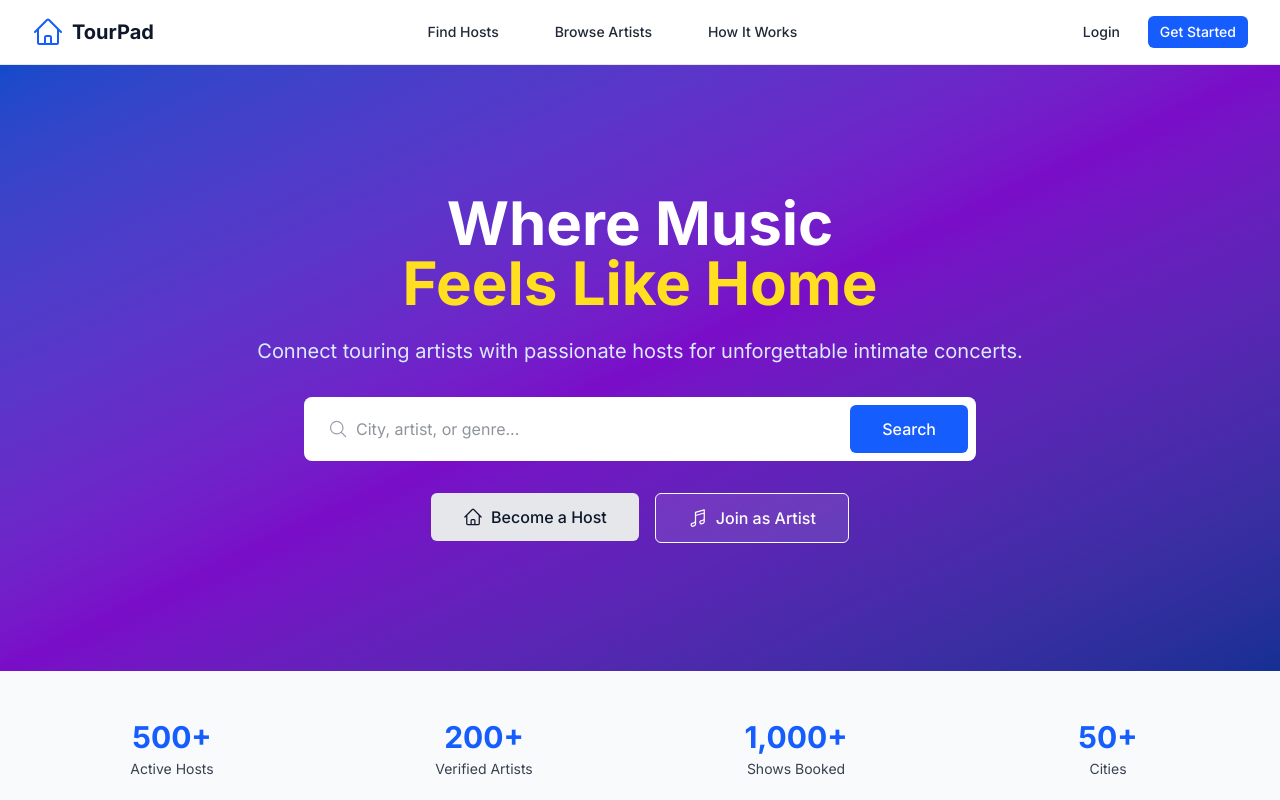
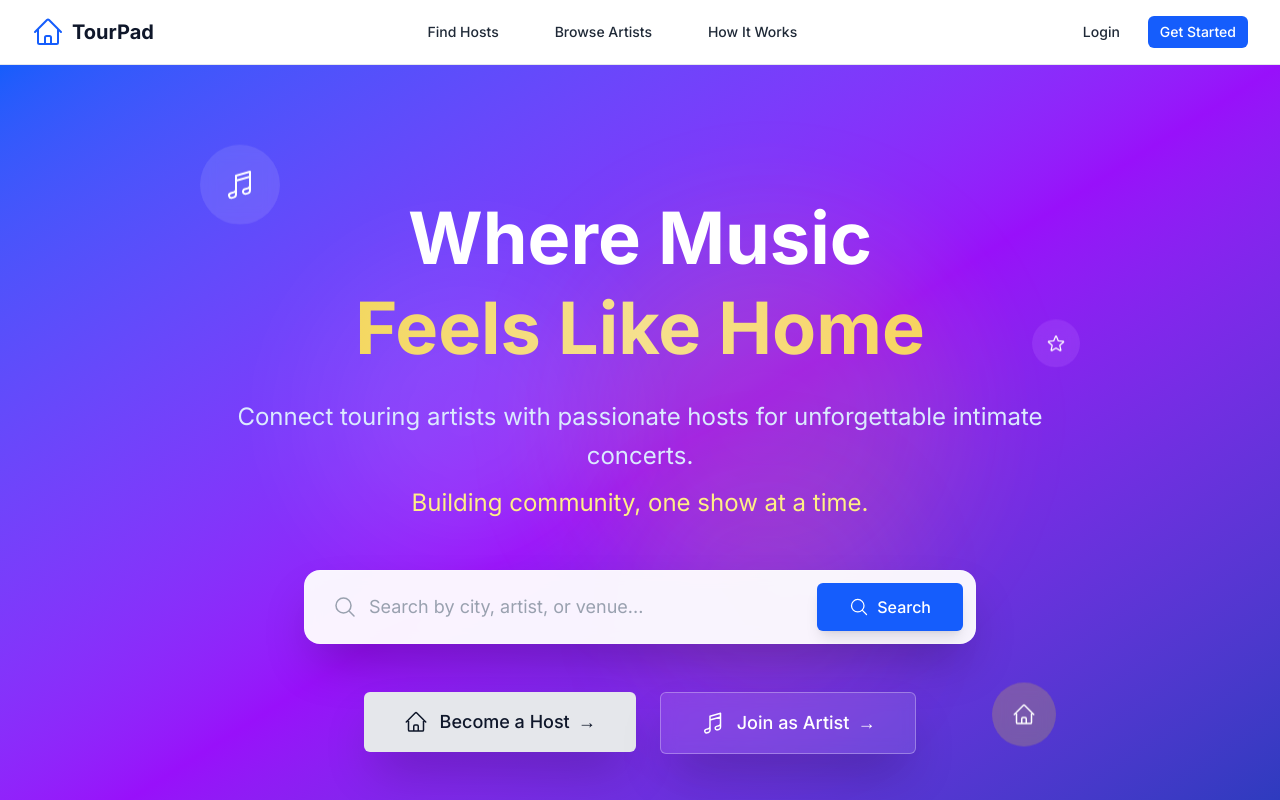
Before and after one commit to BenTyson/tourpad, a Next.js app: page / in a window 1280 px wide. Shown: the top 800 px of the page. Built offline with nearby package versions, Linux system fonts and the light colour scheme.

Commit message:
new homepage hero

```diff
--- a/src/app/page.tsx
+++ b/src/app/page.tsx
@@ -50,53 +50,96 @@ export default function HomePage() {
   return (
     <div className="bg-white">
       {/* Hero Section */}
-      <section className="relative bg-gradient-to-br from-blue-600 via-purple-600 to-blue-800">
-        <div className="absolute inset-0 bg-black/20"></div>
-        <div className="relative mx-auto max-w-7xl px-4 sm:px-6 lg:px-8 py-24 sm:py-32">
+      <section className="relative min-h-screen flex items-center bg-gradient-to-br from-blue-600 via-purple-600 to-blue-800 overflow-hidden">
+        {/* Animated background elements */}
+        <div className="absolute inset-0">
+          <div className="absolute top-1/4 left-1/4 w-72 h-72 bg-white/10 rounded-full blur-3xl animate-pulse"></div>
+          <div className="absolute bottom-1/3 right-1/4 w-96 h-96 bg-yellow-300/20 rounded-full blur-3xl animate-pulse" style={{ animationDelay: '1s' }}></div>
+          <div className="absolute top-1/2 left-1/2 w-64 h-64 bg-pink-400/10 rounded-full blur-3xl animate-pulse" style={{ animationDelay: '2s' }}></div>
+        </div>
+
+        <div className="relative mx-auto max-w-7xl px-4 sm:px-6 lg:px-8 py-24 sm:py-32 z-10">
           <div className="text-center">
+            {/* Enhanced headline with dramatic animation */}
             <div className={`transition-all duration-1000 ${isVisible ? 'translate-y-0 opacity-100' : 'translate-y-8 opacity-0'}`}>
-              <h1 className="text-4xl sm:text-6xl font-bold text-white mb-6">
+              <h1 className="text-5xl sm:text-7xl font-bold text-white mb-6 leading-tight">
                 Where Music
-                <span className="block text-yellow-300">Feels Like Home</span>
+                <span className="block text-transparent bg-clip-text bg-gradient-to-r from-yellow-300 via-yellow-200 to-yellow-300 animate-pulse">
+                  Feels Like Home
+                </span>
               </h1>
             </div>
 
             <div className={`transition-all duration-1000 delay-300 ${isVisible ? 'translate-y-0 opacity-100' : 'translate-y-8 opacity-0'}`}>
-              <p className="text-xl text-blue-100 max-w-3xl mx-auto mb-8">
+              <p className="text-xl sm:text-2xl text-blue-100 max-w-4xl mx-auto mb-12 leading-relaxed">
                 Connect touring artists with passionate hosts for unforgettable intimate concerts.
+                <span className="block mt-2 text-yellow-200">
+                  Building community, one show at a time.
+                </span>
               </p>
             </div>
 
-            {/* Search Bar */}
-            <div className="max-w-2xl mx-auto bg-white rounded-lg p-2 flex flex-col sm:flex-row gap-2 mb-8">
+            {/* Enhanced search bar with backdrop blur */}
+            <div className={`transition-all duration-1000 delay-500 ${isVisible ? 'translate-y-0 opacity-100' : 'translate-y-8 opacity-0'}`}>
+              <div className="max-w-2xl mx-auto bg-white/95 backdrop-blur-sm rounded-2xl p-3 flex flex-col sm:flex-row gap-3 mb-12 shadow-2xl border border-white/20">
                 <div className="flex-1 flex items-center px-4">
-                <MagnifyingGlassIcon className="h-5 w-5 text-gray-400 mr-2" />
+                  <MagnifyingGlassIcon className="h-6 w-6 text-gray-400 mr-3" />
                   <input
                     type="text"
-                  placeholder="City, artist, or genre..."
-                  className="flex-1 outline-none text-gray-700"
+                    placeholder="Search by city, artist, or venue..."
+                    className="flex-1 outline-none text-gray-700 placeholder-gray-400 text-lg bg-transparent"
                   />
                 </div>
-              <Button size="lg" className="px-8">
+                <Button size="lg" className="px-8 shadow-lg hover:shadow-xl transition-all duration-300">
+                  <MagnifyingGlassIcon className="w-5 h-5 mr-2" />
                   Search
                 </Button>
               </div>
+            </div>
 
-            {/* CTA Buttons */}
-            <div className="flex flex-col sm:flex-row gap-4 justify-center">
+            {/* Enhanced CTA Buttons with dramatic hover effects */}
+            <div className={`transition-all duration-1000 delay-700 ${isVisible ? 'translate-y-0 opacity-100' : 'translate-y-8 opacity-0'}`}>
+              <div className="flex flex-col sm:flex-row gap-6 justify-center">
                 <Link href="/register?type=host">
-                <Button size="lg" variant="secondary" className="px-8">
-                  <HomeIcon className="w-5 h-5 mr-2" />
+                  <Button size="lg" variant="secondary" className="px-10 py-4 text-lg shadow-2xl hover:shadow-3xl transform hover:scale-105 transition-all duration-300 group">
+                    <HomeIcon className="w-6 h-6 mr-3 group-hover:animate-bounce" />
                     Become a Host
+                    <span className="ml-2 transition-transform group-hover:translate-x-1">→</span>
                   </Button>
                 </Link>
                 <Link href="/register?type=artist">
-                <Button size="lg" variant="outline" className="px-8 bg-white/10 border-white text-white hover:bg-white hover:text-gray-900">
-                  <MusicalNoteIcon className="w-5 h-5 mr-2" />
+                  <Button size="lg" variant="outline" className="px-10 py-4 text-lg bg-white/10 border-white/30 text-white hover:bg-white hover:text-gray-900 shadow-2xl hover:shadow-3xl transform hover:scale-105 transition-all duration-300 group backdrop-blur-sm">
+                    <MusicalNoteIcon className="w-6 h-6 mr-3 group-hover:animate-bounce" />
                     Join as Artist
+                    <span className="ml-2 transition-transform group-hover:translate-x-1">→</span>
                   </Button>
                 </Link>
               </div>
+            </div>
+
+            {/* Floating musical elements */}
+            <div className="absolute top-20 left-10 animate-float">
+              <div className="w-20 h-20 bg-white/10 rounded-full flex items-center justify-center backdrop-blur-sm">
+                <MusicalNoteIcon className="w-8 h-8 text-white" />
+              </div>
+            </div>
+            <div className="absolute bottom-32 right-16 animate-float" style={{ animationDelay: '1s' }}>
+              <div className="w-16 h-16 bg-yellow-300/20 rounded-full flex items-center justify-center backdrop-blur-sm">
+                <HomeIcon className="w-6 h-6 text-white" />
+              </div>
+            </div>
+            <div className="absolute top-1/3 right-10 animate-float" style={{ animationDelay: '2s' }}>
+              <div className="w-12 h-12 bg-purple-400/20 rounded-full flex items-center justify-center backdrop-blur-sm">
+                <StarIcon className="w-5 h-5 text-white" />
+              </div>
+            </div>
+          </div>
+        </div>
+
+        {/* Scroll indicator */}
+        <div className="absolute bottom-8 left-1/2 transform -translate-x-1/2 animate-bounce">
+          <div className="w-6 h-10 border-2 border-white/30 rounded-full flex justify-center">
+            <div className="w-1 h-3 bg-white/60 rounded-full mt-2 animate-pulse"></div>
           </div>
         </div>
       </section>
```
Lines whose indentation alone changed are shown as unchanged.
